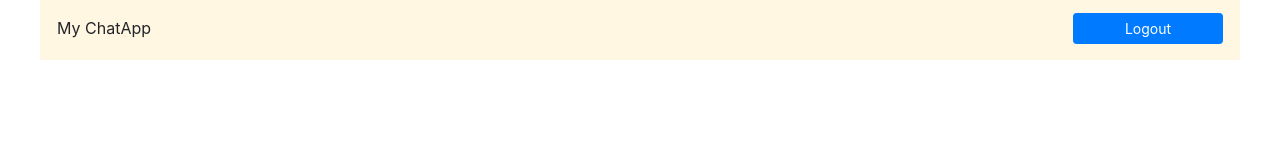
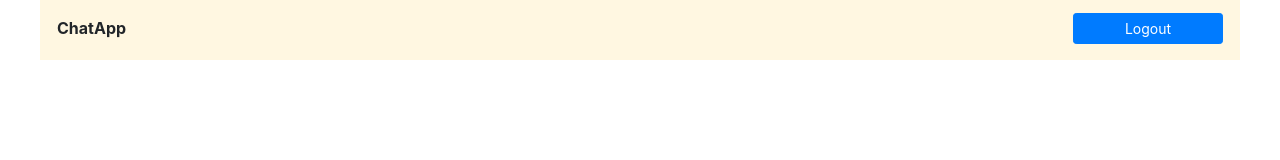
Before and after one commit to Civer/ChatApp, a React (Create React App) app in the folder frontenddev/: page / in a window 1280 px wide. Shown: the top 160 px of the page. Built offline with nearby package versions, Linux system fonts and the light colour scheme.

Commit message:
Minor design changes.

```diff
--- a/frontenddev/src/App.css
+++ b/frontenddev/src/App.css
@@ -34,8 +34,10 @@
   margin-left: 0px;
   width: 280px;
   float: left;
-  background-color: lightblue;
+  background-color: #ffecb6;
   min-height: 600px;
+  border: 1;
+  border-radius: 5px;
 }
 
 .messageContainer {
@@ -45,8 +47,10 @@
   margin-right: 0px;
   width: 900px;
   float: right;
-  background-color: lightsalmon;
+  background-color: #ffecb6;
   min-height: 600px;
+  border: 1;
+  border-radius: 5px;
 }
 
 .logoutButton {
--- a/frontenddev/src/navbar.js
+++ b/frontenddev/src/navbar.js
@@ -47,7 +47,9 @@ class NavBar extends React.Component {
           <table className="navbarTable">
             <tbody>
               <tr>
-                <td className="tableLeftAlign">My ChatApp</td>
+                <td className="tableLeftAlign">
+                  <strong>ChatApp</strong>
+                </td>
                 <td className="tableRightAlign">{logoutButton}</td>
               </tr>
             </tbody>
```
